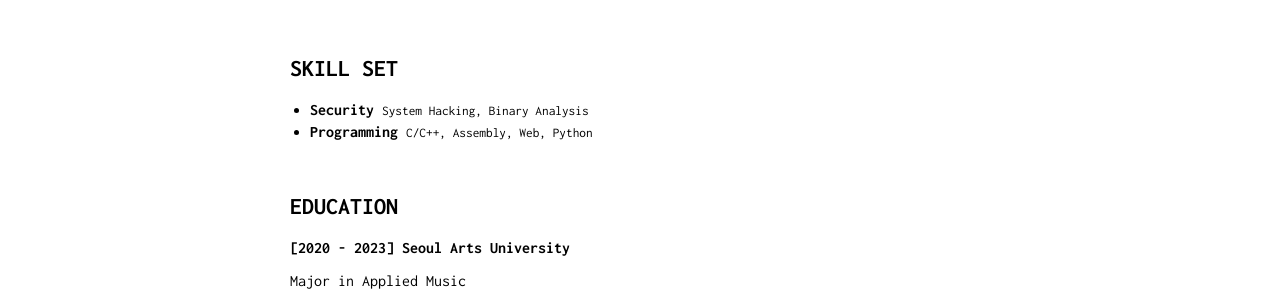
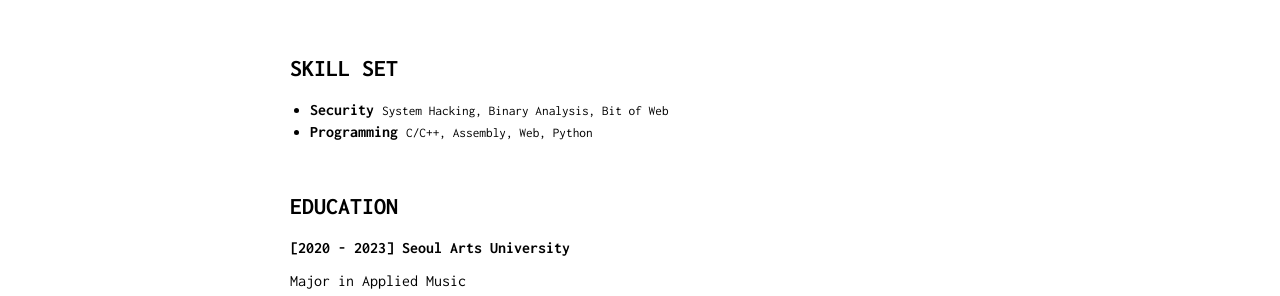
Before and after one commit to Bugeun/bugeun.github.io, a Jekyll site: the page built from index.md, in a window 1280 px wide. Shown: the part 527-823 px from the top of the page. Built offline with Jekyll 4.4.1, drawn with Linux system fonts in a browser that asks for light colours.

Commit message:
Update index.md

```diff
--- a/index.md
+++ b/index.md
@@ -27,7 +27,7 @@ Vulnerability Researcher
         <ul>
           <li>
             <b>Security</b>
-            <small>System Hacking, Binary Analysis</small>
+            <small>System Hacking, Binary Analysis, Bit of Web</small>
           </li>
           <li>
             <b>Programming</b>
```
